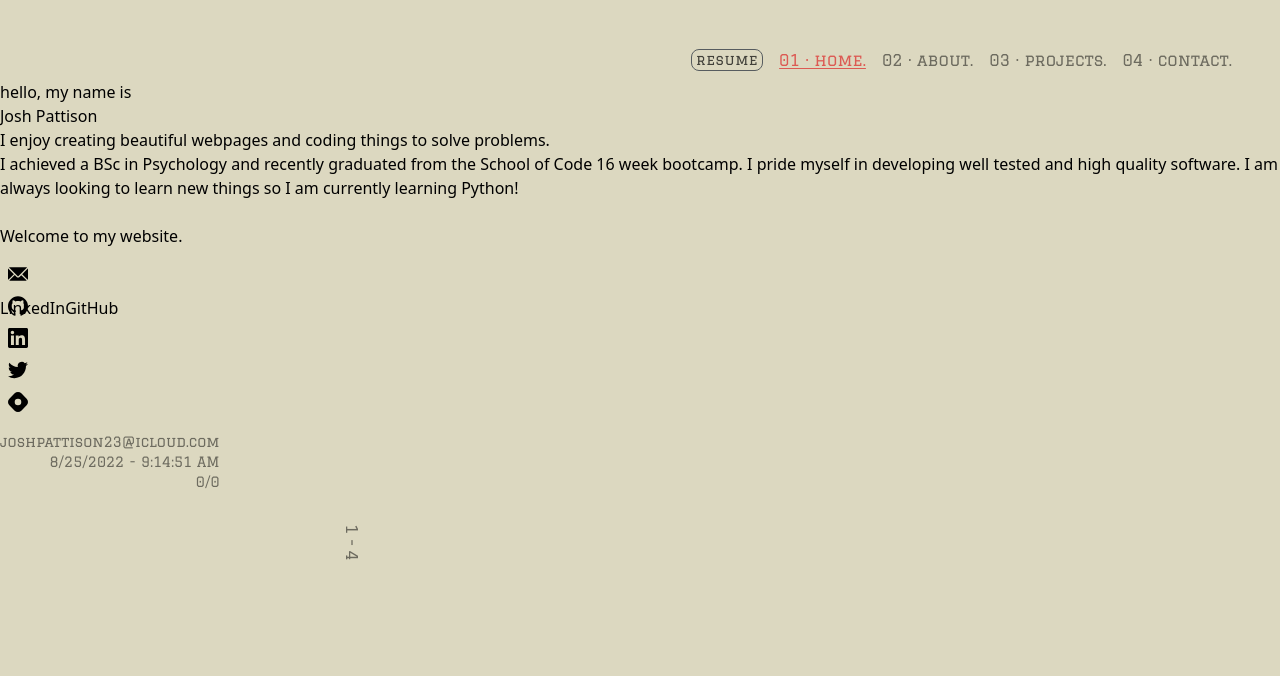
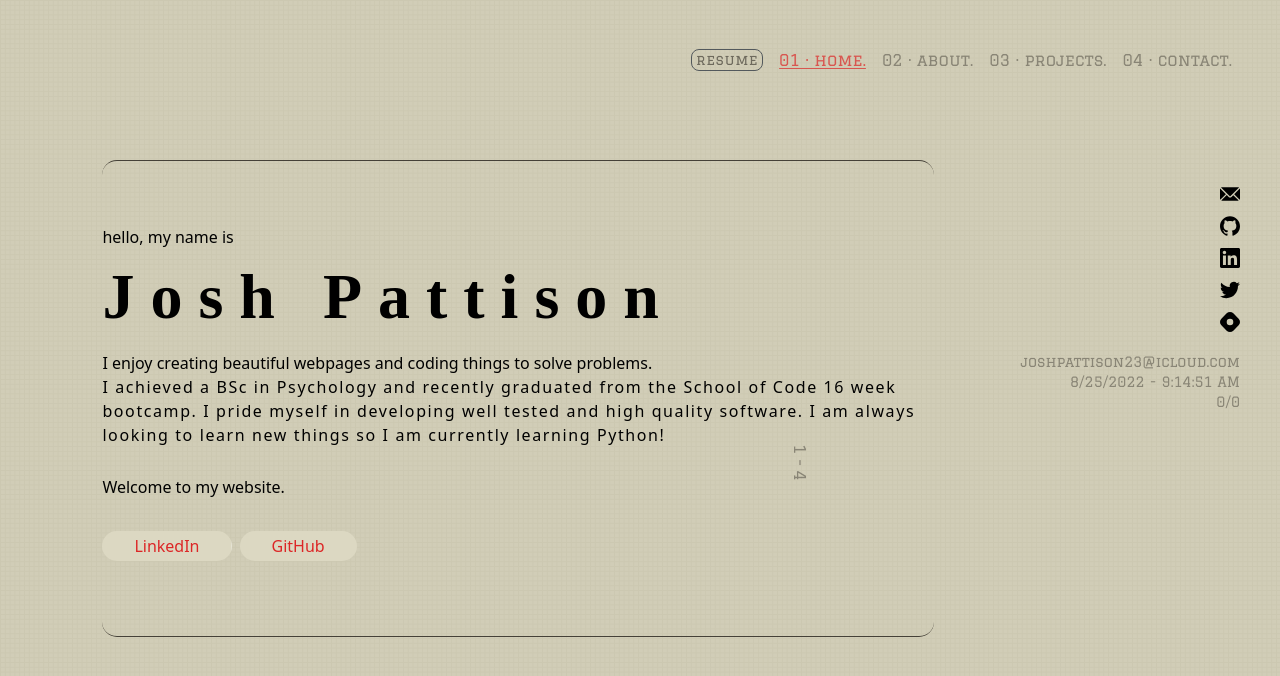
Before and after one commit to pattisoj/portfolio, a Next.js app: page / in a window 1280 px wide. Shown: the top 676 px of the page. Built offline with nearby package versions, Linux system fonts and the light colour scheme.

Commit message:
Home page styling

```diff
--- a/styles/globals.css
+++ b/styles/globals.css
@@ -5,3 +5,92 @@
 body{
     background-color: #dcd8c0;
 }
+
+/* Below is styling for the home page (index.js)*/
+
+.home-page-container{
+    height: 100vh;
+    width: 100vw;
+    display: flex;
+    flex-direction: column;
+    /* background-color: #dcd8c0; */
+    background-color: #d1cdb7;
+    -webkit-background-size: 0.3rem 0.3rem;
+    -moz-background-size: 0.3rem 0.3rem;
+    background-size: 0.3rem 0.3rem;
+    background-image: -webkit-linear-gradient(left, #ccc8b1 1px, rgba(204,200,177,0) 1px), -webkit-linear-gradient(top, #ccc8b1 1px, rgba(204,200,177,0) 1px);
+    background-image: -moz-linear-gradient(left, #ccc8b1 1px, rgba(204,200,177,0) 1px), -moz-linear-gradient(top, #ccc8b1 1px, rgba(204,200,177,0) 1px);
+    background-image: -o-linear-gradient(left, #ccc8b1 1px, rgba(204,200,177,0) 1px), -o-linear-gradient(top, #ccc8b1 1px, rgba(204,200,177,0) 1px);
+    background-image: -ms-linear-gradient(left, #ccc8b1 1px, rgba(204,200,177,0) 1px), -ms-linear-gradient(top, #ccc8b1 1px, rgba(204,200,177,0) 1px);
+    background-image: linear-gradient(to right, #ccc8b1 1px, rgba(204,200,177,0) 1px), linear-gradient(to bottom, #ccc8b1 1px, rgba(204,200,177,0) 1px);
+    color: #454138;
+}
+
+.home-content-container{
+    width: 65vw;
+    margin-top: 10vh;
+    margin-left: 8vw;
+    margin-right: 27vw;
+    display: flex;
+    flex-direction: column;
+    justify-content: flex-start;
+    border: solid #454138;
+    border-width: 0.1rem 0 0.1rem 0;
+    border-radius: 15px;
+    padding-top: 4rem;
+    padding-bottom: 4.7rem;
+    color: black;
+    transition-duration: 2s;
+}
+
+.home-title{
+    font-family: Abril;
+    font-size: 4rem;
+    font-weight: 600;
+    letter-spacing: 1rem;
+    margin-bottom: 1.5rem;
+    padding: 0;
+    width: fit-content;
+}
+
+.home-title:after {
+    display:block;
+    content: '';
+    border-top: solid 0.1rem black;
+    transform: scaleX(0);
+    transition: transform 250ms ease-in-out;
+    transform-origin:100% 50%;
+    margin-top: -1.2rem;
+  }
+  .home-content-container:hover > .home-title:after {
+    transform: scaleX(1);
+    transform-origin:0 50%;
+  }
+
+.home-p{
+    font-size: 1rem;
+    font-weight: 100;
+    letter-spacing: 0.1rem;
+    margin-bottom:.25rem;
+}
+
+.home-button-container > a {
+    color: rgb(220 38 38);
+    font-weight: 300;
+    padding: 0.2rem 2rem;
+    margin-right: .5rem;
+    border-radius: 15px;
+    text-align: center;
+    background: #dcd8c2;
+    background: linear-gradient(to left, #dcd8c2 50%, #e8e6d8 50%) right;
+    background-size: 210%;
+    transition: .5s ease-out;
+}
+.home-button-container > a:hover{
+    background-position: left;
+}
+
+.home-button-container{
+    display: flex;
+    margin-top: .5rem;
+}
```
